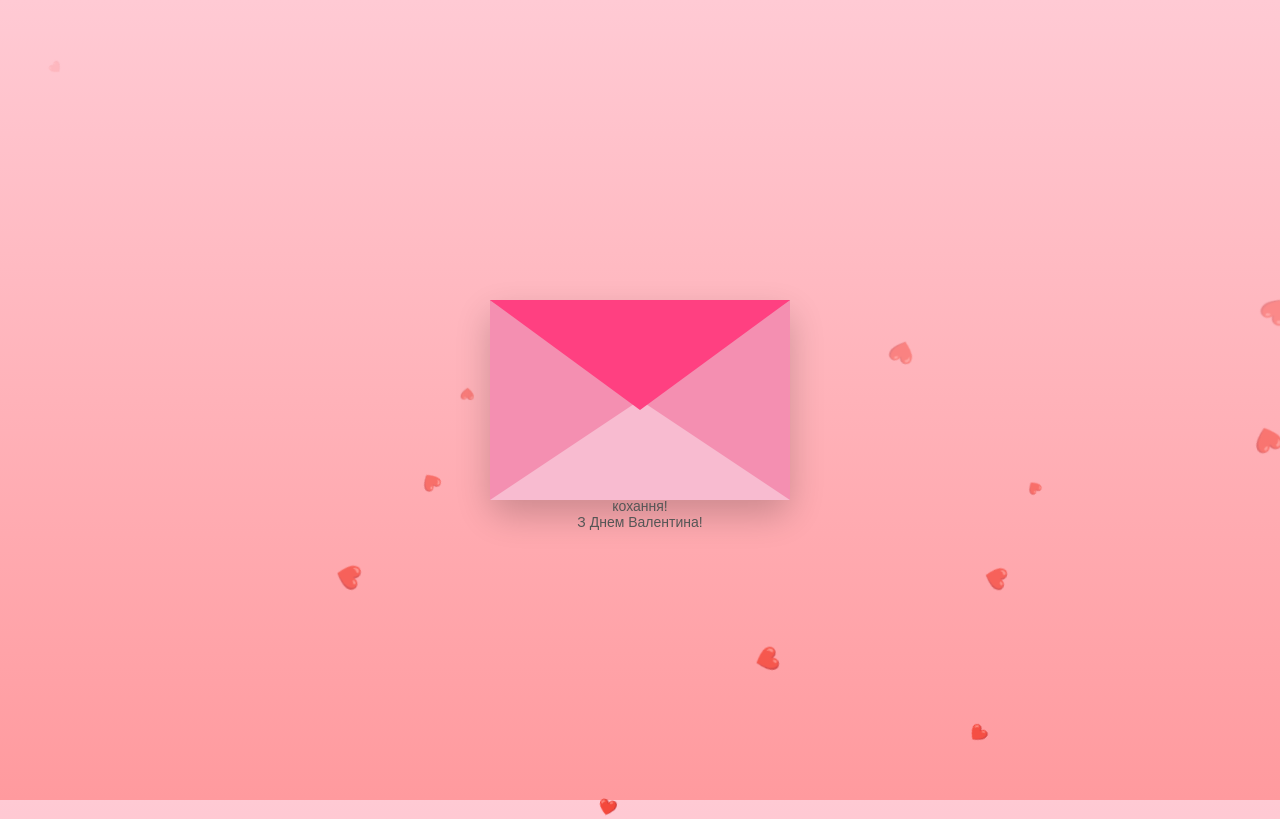
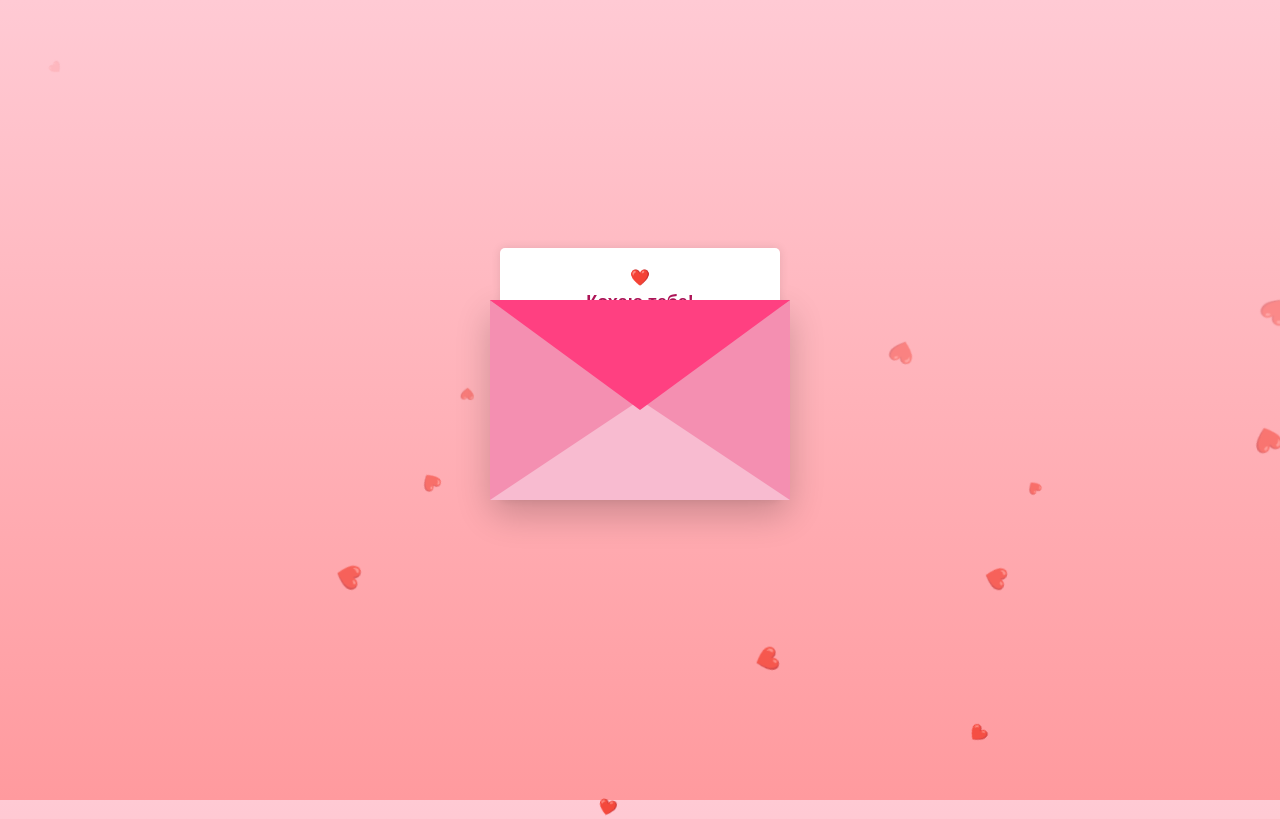
Before and after one commit to Sannyk-kell/valentine-card, a plain HTML site: page index.html in a window 1280 px wide. Drawn offline with Linux system fonts and the light colour scheme.

Commit message:
Update style.css

```diff
--- a/style.css
+++ b/style.css
@@ -53,13 +53,16 @@ body {
     z-index: 4;
 }
 
-/* Лист всередині */
+/* Лист всередині — робимо його гнучким */
 .letter {
     position: absolute;
     bottom: 0;
-    left: 15px;
-    width: 270px;
-    height: 170px;
+    left: 10px;
+    width: 280px;
+    /* Мінімальна висота, щоб він не був замалим,
+       але прибираємо жорстке обмеження */
+    min-height: 180px;
+    height: auto;
     background: white;
     padding: 20px;
     box-sizing: border-box;
@@ -67,10 +70,35 @@ body {
     transition: transform 0.6s ease;
     z-index: 2;
     border-radius: 5px;
+    box-shadow: 0 0 10px rgba(0,0,0,0.1);
+
+    /* Додаємо ці властивості для роботи з текстом */
+    display: flex;
+    flex-direction: column;
+    justify-content: center;
+    word-wrap: break-word; /* Переносити довгі слова */
+    overflow-wrap: break-word;
 }
 
-.letter h1 { color: #ad1457; font-size: 20px; margin: 5px 0; }
-.letter p { color: #555; font-size: 14px; margin: 0; }
+.letter h1 {
+    color: #ad1457;
+    font-size: 18px; /* Трішки зменшили, щоб було більше місця */
+    margin: 5px 0 10px 0;
+    line-height: 1.2;
+}
+
+.letter p {
+    color: #555;
+    font-size: 14px;
+    margin: 0;
+    line-height: 1.4; /* Додали міжрядковий інтервал для читабельності */
+}
+
+/* Анімація відкриття — піднімаємо трохи вище, якщо текст довгий */
+.open .letter {
+    transform: translateY(-150px); /* Збільшили з -130px до -150px */
+    z-index: 6;
+}
 
 /* Анімація відкриття */
 .open .flap {
```
